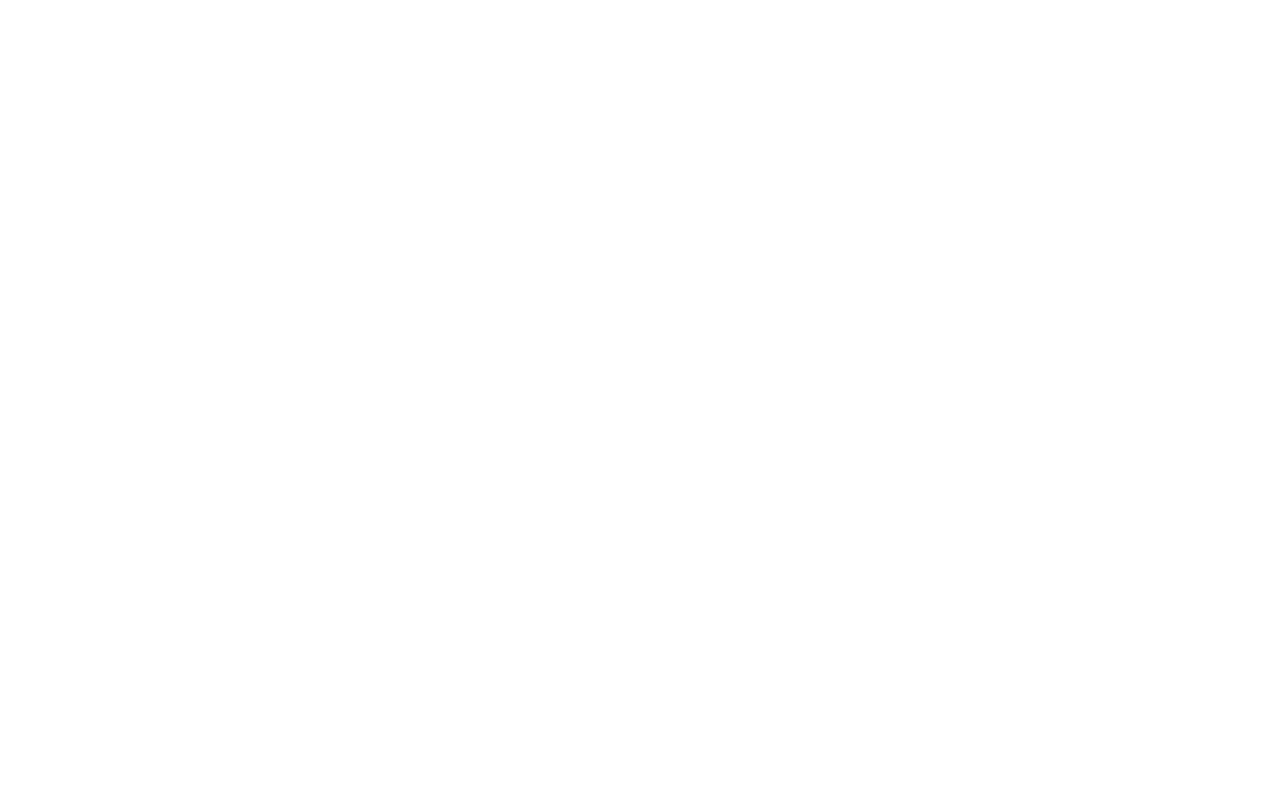
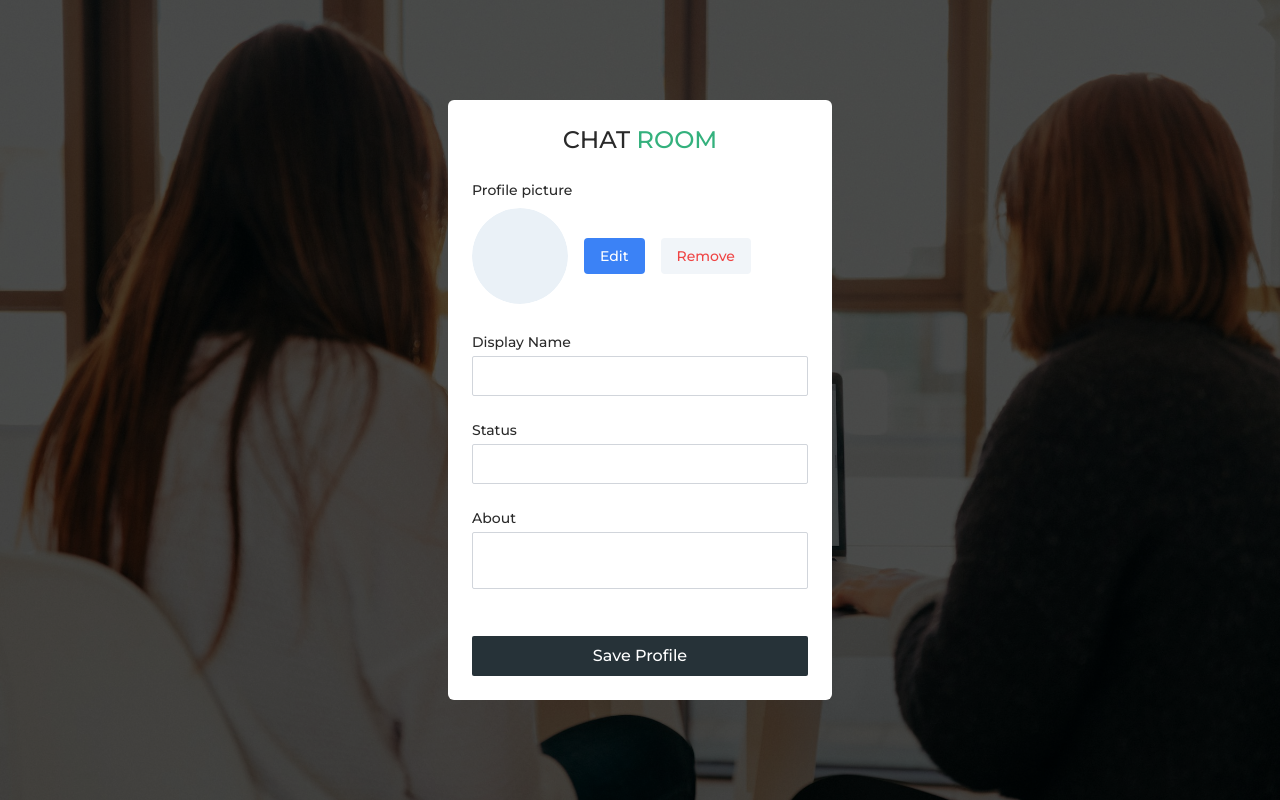
Before and after one commit to bernardoyewole/chat-room, a React (Create React App) app: page /createProfile/1 in a window 1280 px wide. Before the commit this address had no page. Built offline with nearby package versions, Linux system fonts and the light colour scheme.

Commit message:
Add create profile feature for first time users on log in

```diff
--- a/src/App.js
+++ b/src/App.js
@@ -7,18 +7,20 @@
 import PrivateRoute from './components/PrivateRoute';
 import AuthProvider from './provider/AuthProvider';
 import ResetPassword from './pages/ResetPassword';
+import CreateProfile from './pages/CreateProfile';
 
 function App() {
   return (
     <AuthProvider>
       <Router>
         <Routes>
-          {/* <Route path='/' element={<PrivateRoute />}> */}
+          <Route path='/' element={<PrivateRoute />}>
             <Route path='/' element={<Home />} />
-          {/* </Route> */}
+          </Route>
           <Route path='/login' element={<Login />} />
           <Route path='/register' element={<Register />} />
           <Route path='/accountConfirmation' element={<AccountConfirmation />} />
+          <Route path='/createProfile/:userEmail' element={<CreateProfile />} />
           <Route path='/forgotPassword' element={<ForgotPassword />} />
           <Route path='/resetPassword' element={<ResetPassword />} />
         </Routes>
--- /dev/null
+++ b/src/pages/CreateProfile.js
@@ -0,0 +1,142 @@
+import { useForm } from "react-hook-form";
+import { useState } from "react";
+import { useNavigate, useParams } from 'react-router-dom';
+import axios from "axios";
+
+function CreateProfile() {
+    const { register, handleSubmit, setValue, formState: { errors } } = useForm();
+    const [errorMessage, setErrorMessage] = useState(null);
+    const navigate = useNavigate();
+
+    const [previewUrl, setPreviewUrl] = useState(null);
+    const { userEmail } = useParams();
+
+    const handleFileChange = (e) => {
+        const file = e.target.files[0];
+        setValue('picture', e.target.files);
+
+        if (file) {
+            const reader = new FileReader();
+            reader.onloadend = () => {
+                setPreviewUrl(reader.result);
+            };
+
+            reader.readAsDataURL(file);
+        } else {
+            setPreviewUrl('');
+        }
+    };
+
+    const handleDelete = async (e) => {
+        e.preventDefault();
+        setPreviewUrl(null);
+        setValue('picture', null);
+    }
+
+    const onSubmit = async (data) => {
+        const formData = new FormData();
+        formData.append('email', userEmail);
+        formData.append('displayName', data.displayName);
+        formData.append('status', data.status);
+        formData.append('about', data.about);
+        if (data.picture) {
+            if (data.picture.length > 0) {
+                formData.append('picture', data.picture[0]);
+            }
+        }
+
+
+        axios.post('https://localhost:44315/api/Account/updateProfile', formData, {
+            headers: {
+                'Content-Type': 'multipart/form-data'
+            }
+        })
+            .then(res => {
+                if (res.status === 200) {
+                    // remove first time user data
+                    localStorage.removeItem(`${userEmail}`);
+                    navigate('/');
+                }
+            })
+            .catch(err => {
+                setErrorMessage('Some error occurred, try again');
+            });
+    }
+
+    return (
+        <div className="bg-[url('../images/login-bg.jpg')] h-screen bg-cover">
+            <div className="bg-black/70 h-full grid place-items-center">
+                <div className="bg-white p-6 rounded-md w-96">
+                    <h1 className="text-2xl text-center">CHAT <span className="text-[#34b17d]">ROOM</span></h1>
+                    <form className="pt-6" onSubmit={handleSubmit(onSubmit)}>
+                        <p className="text-sm mb-2">Profile picture</p>
+                        <div className="flex items-center mb-3">
+                            <div className="w-24 h-24 rounded-full overflow-hidden mr-4">
+                                {previewUrl ? (
+                                    <img src={previewUrl} alt="Profile" className="w-full h-full object-cover" />
+                                ) : (
+                                    <div className="w-24 h-24 flex items-center justify-center bg-[#eaf1f7] rounded-full">
+                                    </div>
+                                )}
+                            </div>
+                            <div className="flex items-center gap-4">
+                                <label htmlFor="picture" className="bg-blue-500 text-white py-2 px-4 rounded cursor-pointer text-sm">
+                                    Edit
+                                    <input id="picture" type="file" onChange={handleFileChange} className="hidden" ref={register('picture', { required: 'profile picture is required' })} />
+                                </label>
+                                <button
+                                    className="text-red-500 bg-slate-100 py-2 px-4 rounded text-sm"
+                                    onClick={handleDelete}
+                                >
+                                    Remove
+                                </button>
+                            </div>
+                        </div>
+                        <p className="text-[10px] leading-none text-red-500 h-4">{errors.picture && `${errors.picture.message}`}</p>
+                        <div className="flex flex-col gap-1 mb-3">
+                            <label htmlFor="displayName" className="text-sm">Display Name</label>
+                            <input
+                                type="text"
+                                id="displayName"
+                                className="border-[1px] border-gray-300 rounded-sm focus:border-gray-400 h-10 px-3 transition-all duration-300 ease-out text-[15px]"
+                                autoComplete="off"
+                                {...register('displayName', { required: 'display name is required' })}
+                            />
+                            <p className="text-[10px] leading-none text-red-500 h-2">{errors.displayName && `${errors.displayName.message}`}</p>
+                        </div>
+                        <div className="flex flex-col gap-1 mb-3">
+                            <label htmlFor="status" className="text-sm">Status</label>
+                            <div className="relative">
+                                <input
+                                    type='text'
+                                    id="status"
+                                    className="border-[1px] border-gray-300 rounded-sm focus:border-gray-400 h-10 px-3 transition-all duration-300 ease-out w-full text-[15px]"
+                                    autoComplete="off"
+                                    {...register('status')}
+                                />
+                            </div>
+                            <p className="text-[10px] leading-none text-red-500 h-2">{errors.status && `${errors.status.message}`}</p>
+                        </div>
+                        <div className="flex flex-col gap-1 mb-3">
+                            <label htmlFor="about" className="text-sm">About</label>
+                            <div className="relative">
+                                <textarea
+                                    type='text'
+                                    id="about"
+                                    className="border-[1px] border-gray-300 rounded-sm px-3 py-2  w-full text-[13px] transition-colors duration-300 ease-in-out  focus:border-gray-400 focus:outline-none"
+                                    autoComplete="off"
+                                    {...register('about', { required: 'about is required' })}
+                                />
+                            </div>
+                            <p className="text-[10px] leading-none text-red-500 h-1">{errors.about && `${errors.about.message}`}</p>
+                        </div>
+                        <p className="h-2 text-xs text-center text-red-600">{errorMessage && `${errorMessage}`}</p>
+                        <button type="submit" className="w-full bg-[#263238] text-white rounded-sm py-2 mt-3">Save Profile</button>
+                    </form>
+                </div>
+            </div>
+        </div>
+    )
+
+}
+export default CreateProfile
--- a/src/pages/Login.js
+++ b/src/pages/Login.js
@@ -24,11 +24,18 @@
             password: data.password.trim(),
         };
 
-        axios.post('https://localhost:44315/login?useCookies=false', trimmedData)
+        axios.post('https://localhost:44315/login', trimmedData)
             .then(res => {
-                if (res.data.accessToken.length > 0) {
+                if (res.data.accessToken.length > 0) { //check 200
                     setToken(res.data.accessToken, res.data.refreshToken, res.data.expiresIn);
-                    navigate('/');
+
+                    const isFirstTimeUserData = localStorage.getItem(`${trimmedData.email}`) === "isFirstTimeUser";
+
+                    if (isFirstTimeUserData === true) {
+                        navigate(`/createProfile/${trimmedData.email}`);
+                    } else {
+                        navigate('/');
+                    }
                 }
             })
             .catch(err => {
--- a/src/pages/Register.js
+++ b/src/pages/Register.js
@@ -27,6 +27,10 @@
         axios.post('https://localhost:44315/api/Account/register', trimmedData)
             .then(res => {
                 if (res.data.message === "User registered successfully" && res.status === 200) {
+                    if (res.headers.isfirsttimeuser === "true") {
+                        localStorage.setItem(`${trimmedData.email}`, 'isFirstTimeUser');
+                    }
+
                     navigate('/accountConfirmation', { replace: true });
                 }
             })
--- a/src/styles/index.css
+++ b/src/styles/index.css
@@ -28,3 +28,14 @@
 .custom-scrollbar::-webkit-scrollbar-thumb:hover {
     background: #555;
 }
+
+textarea {
+    overflow: auto;
+    outline: none;
+
+    -webkit-box-shadow: none;
+    -moz-box-shadow: none;
+    box-shadow: none;
+
+    resize: none; /*remove the resize handle on the bottom right*/
+}
```
